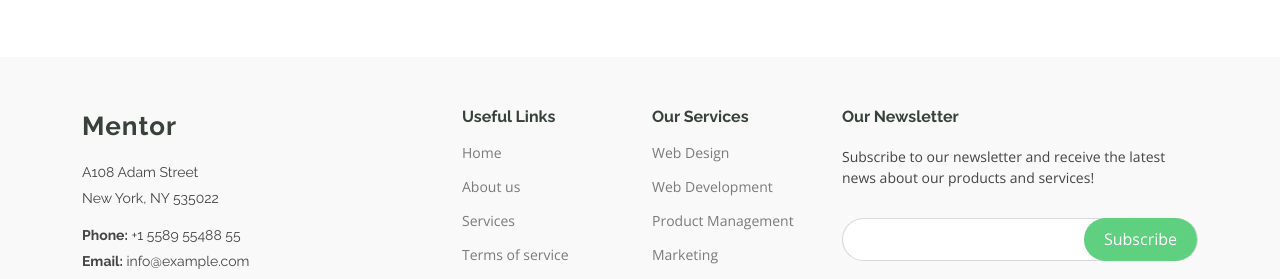
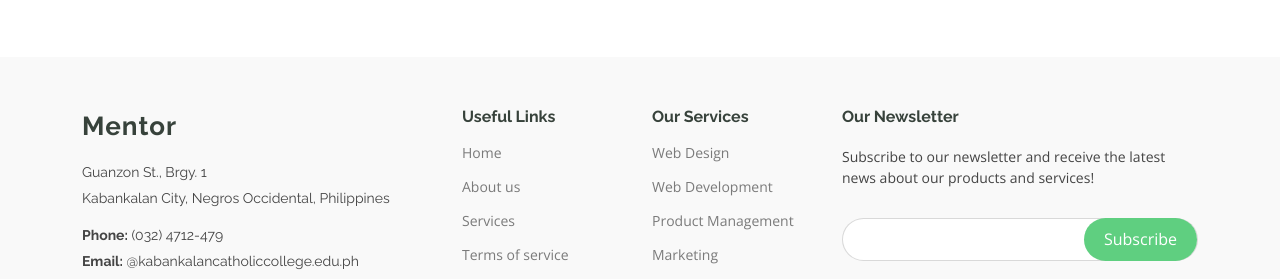
Before and after one commit to chrisjaphethloveria71-droid/Airen-Project-2, a plain HTML site: page index.html in a window 1280 px wide. Shown: the part 3459-3738 px from the top of the page. Drawn offline with nearby package versions, Linux system fonts and the light colour scheme.

Commit message:
feat: update footer with KCC address and contact information

```diff
--- a/index.html
+++ b/index.html
@@ -501,10 +501,10 @@
             <span class="sitename">Mentor</span>
           </a>
           <div class="footer-contact pt-3">
-            <p>A108 Adam Street</p>
-            <p>New York, NY 535022</p>
-            <p class="mt-3"><strong>Phone:</strong> <span>+1 5589 55488 55</span></p>
-            <p><strong>Email:</strong> <span>info@example.com</span></p>
+            <p>Guanzon St., Brgy. 1</p>
+            <p>Kabankalan City, Negros Occidental, Philippines</p>
+            <p class="mt-3"><strong>Phone:</strong> <span>(032) 4712-479</span></p>
+            <p><strong>Email:</strong> <span>@kabankalancatholiccollege.edu.ph</span></p>
           </div>
           <div class="social-links d-flex mt-4">
             <a href=""><i class="bi bi-twitter-x"></i></a>
```
